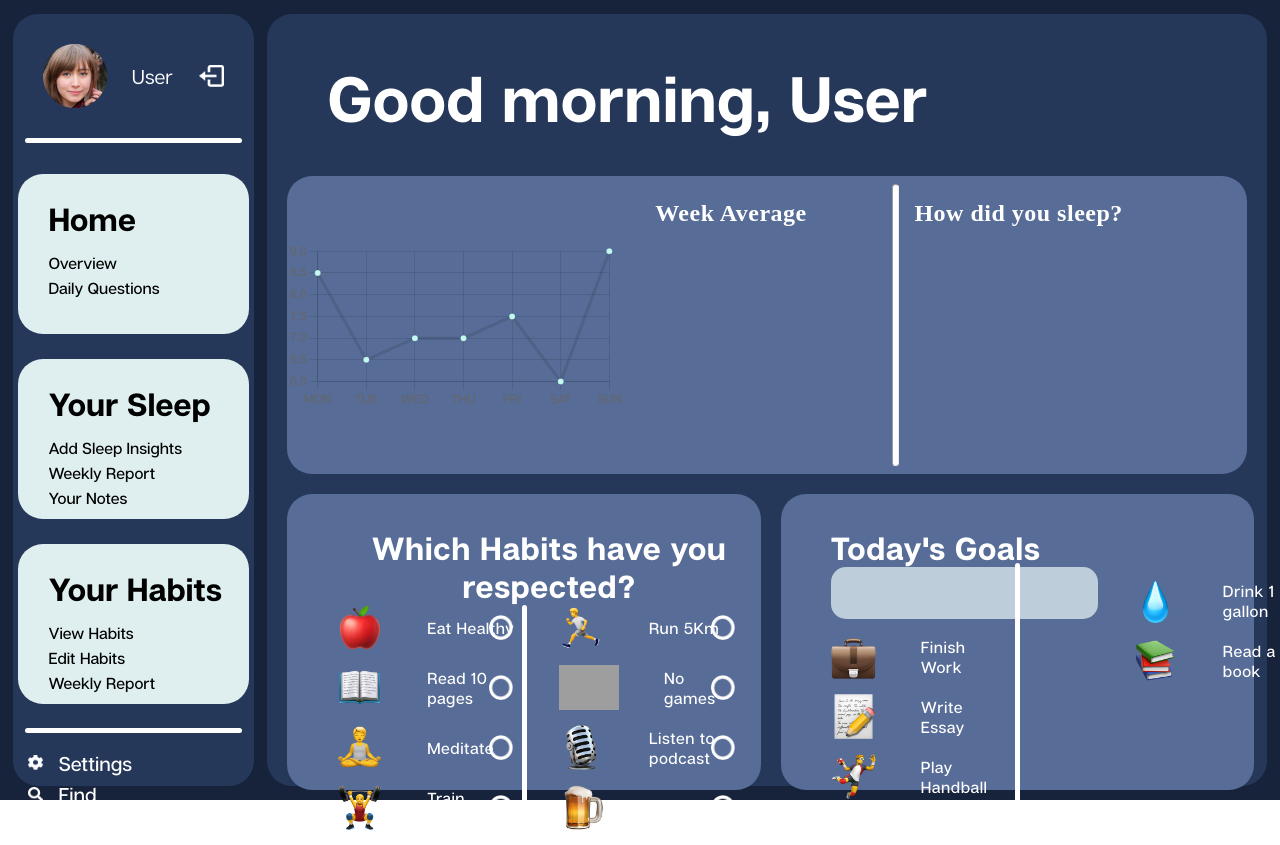
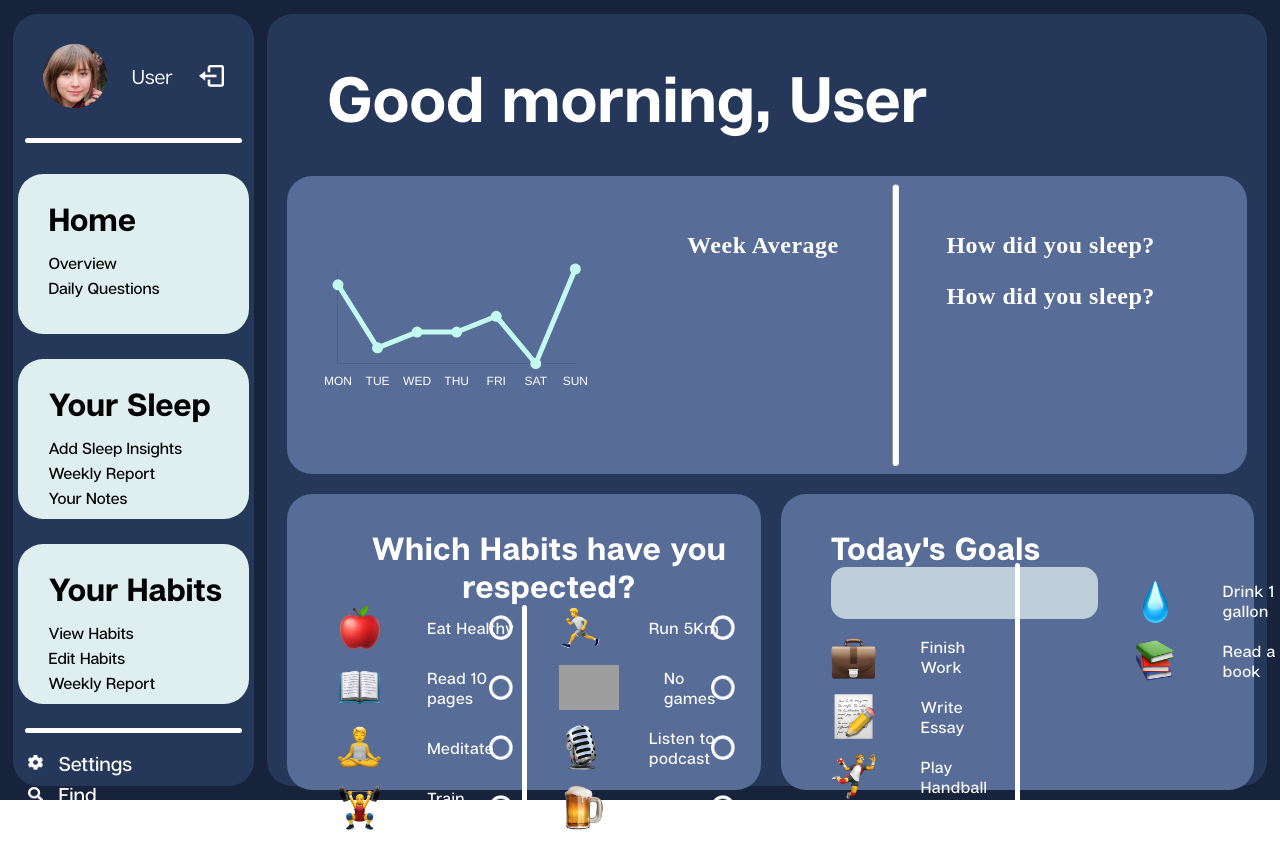
Before and after one commit to nite-app/nite, a React (Create React App) app: page / in a window 1280 px wide. Shown: the top 845 px of the page. Built offline with nearby package versions, Linux system fonts and the light colour scheme; no server answers; grey boxes are pictures that could not be loaded.

Commit message:
chart styling

```diff
--- a/src/App.css
+++ b/src/App.css
@@ -316,10 +316,12 @@ p {
   border-radius: 25px;
   display: flex;
   justify-content: center;
+  align-items: center;
 }
 
 .mainpanel1left {
   width: 46vw;
+  height: 100%;
   max-height: 42vh;
   display: grid;
   justify-content: center;
@@ -330,6 +332,7 @@ p {
 .mainpanel1right {
   width: 26vw;
   max-width: 26vw;
+  height: 100%;
 }
 
 .mainpanel1sep {
@@ -346,12 +349,31 @@ p {
   align-items: flex-start;
 }
 
+.mainpanel1leftrightcontainer {
+  width: 75%;
+  height: 75%;
+  padding: 4vh;
+}
+
+.mainpanel1leftleft {
+  width: 80%;
+  height: 80%;
+  display: flex;
+  align-items: center;
+  justify-content: center;
+  margin: auto;
+}
+
 .mainpanel1header {
   color: white;
   font-family: Articulat CF SemiBold;
   font-size: 24px;
   letter-spacing: 0.5px;
   text-align: left;
+}
+
+.mainpanel1rightcontainer {
+  padding: 4vh;
 }
 
 .mainpanelscont {
--- a/src/components/Home.js
+++ b/src/components/Home.js
@@ -24,7 +24,13 @@ function Home() {
         data: HomeData.map((data) => data.sleep),
         backgroundColor: ["#C2FAF1"],
         foregroundColor: ["#C2FAF1"],
+        borderColor: ["#C2FAF1"],
         borderRadius: 10,
+        borderWidth: 5,
+        pointHitRadius: 100,
+        pointHoverRadius: 7,
+        pointHoverBackgroundColor: "#C2FAF1",
+        pointHoverBorderColor: "#C2FAF1",
       },
     ],
   });
@@ -33,6 +39,27 @@ function Home() {
     plugins: {
       legend: {
         display: false,
+      },
+    },
+    scales: {
+      x: {
+        grid: {
+          display: false,
+          color: "#FFFFFF",
+        },
+        ticks: {
+          color: "#FFFFFF",
+        },
+      },
+      y: {
+        ticks: {
+          display: false,
+          fontSize: 8,
+        },
+        grid: {
+          display: false,
+          lineWidth: 0,
+        },
       },
     },
   });
@@ -105,18 +132,29 @@ function Home() {
           <div className="mainpanel1">
             <div className="mainpanel1left">
               <div className="mainpanel1leftleft">
-                <LineChart chartData={userData} chartOptions={userOptions} />
+                <LineChart
+                  chartData={userData}
+                  chartOptions={userOptions}
+                  className="HomeLineChart"
+                />
               </div>
               <div className="space"></div>
               <div className="mainpanel1leftright">
-                <h3 className="mainpanel1header">Week Average</h3>
+                <div className="mainpanel1leftrightcontainer">
+                  <h3 className="mainpanel1header">Week Average</h3>
+                </div>
               </div>
             </div>
             {/* SEP */}
             <hr className="mainpanel1sep"></hr>
             {/* SEP */}
             <div className="mainpanel1right">
-              <h3 className="mainpanel1header">How did you sleep?</h3>
+              <div className="mainpanel1rightcontainer">
+                <h3 className="mainpanel1header">How did you sleep?</h3>
+                <div className="mainpanel1rightbuttons"></div>
+                <h3 className="mainpanel1header">How did you sleep?</h3>
+                <div className="mainpanel1rightinput"></div>
+              </div>
             </div>
           </div>
           <div className="mainpanelscont">
```
